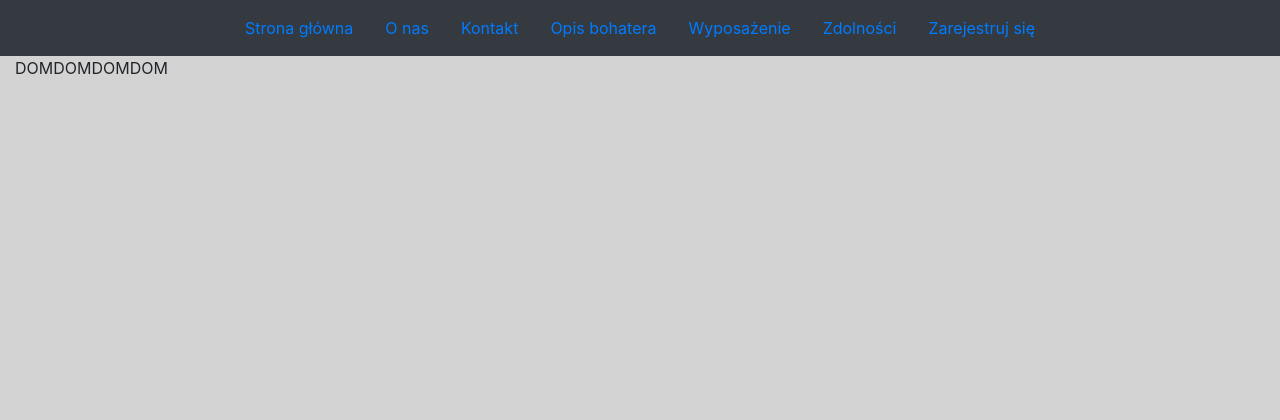
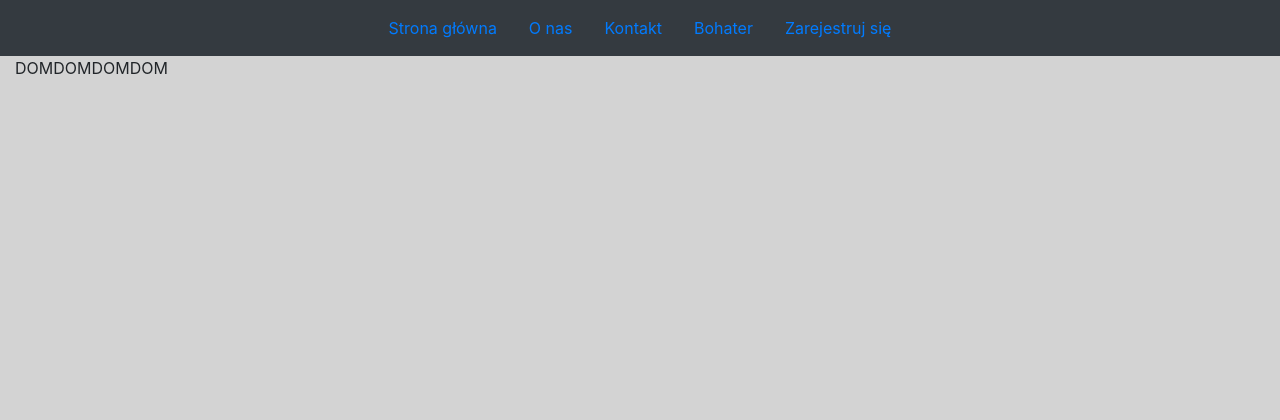
Before and after one commit to tykieph/RPG, a CodeIgniter app: page /database/ in a window 1280 px wide. Shown: the top 420 px of the page. Run offline with CodeIgniter, Linux system fonts and the light colour scheme.

Commit message:
header - menu

```diff
--- a/projekt/application/views/templates/header.php
+++ b/projekt/application/views/templates/header.php
@@ -27,13 +27,7 @@
             <a class="nav-link" href="contact">Kontakt</a>
         </li>
         <li class="nav-item">
-            <a class="nav-link" href="character">Opis bohatera</a>
-        </li>
-        <li class="nav-item">
-            <a class="nav-link" href="equipment">Wyposażenie</a>
-        </li>
-        <li class="nav-item">
-            <a class="nav-link" href="skills">Zdolności</a>
+            <a class="nav-link" href="character">Bohater</a>
         </li>
         <li class="nav-item">
             <a class="nav-link" href="register">Zarejestruj się</a>
```
